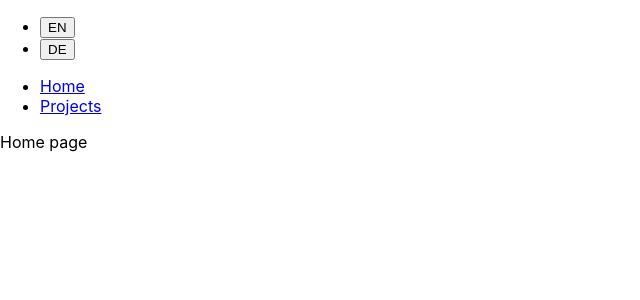
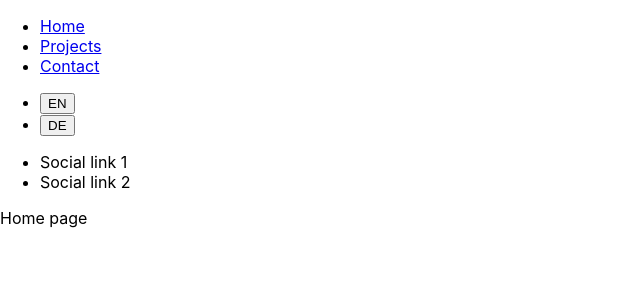
Before and after one commit to stephenjbradshaw/portfolio, a React (Create React App) app: page / in a window 1280 px wide. Shown: the top 300 px of the page, without its empty margins (0-640 px from the left). Built offline with nearby package versions, Linux system fonts and the light colour scheme.

Commit message:
Add header and footer components

```diff
--- /dev/null
+++ b/src/components/Footer.tsx
@@ -0,0 +1,5 @@
+const Footer = () => {
+  return <footer>{/* Mini nav, email, social links */}</footer>;
+};
+
+export default Footer;
--- /dev/null
+++ b/src/components/Header.tsx
@@ -0,0 +1,41 @@
+import {useTranslation} from "react-i18next";
+import {Link} from "react-router-dom";
+
+const Header = () => {
+  const {i18n} = useTranslation();
+
+  return (
+    <header>
+      <nav>
+        {/* Nav is dropdown on mobile, header on desktop */}
+        <ul>
+          <li>
+            <Link to={`/`}>Home</Link>
+          </li>
+          <li>
+            <Link to={`projects`}>Projects</Link>
+          </li>
+          <li>
+            <Link to={`contact`}>Contact</Link>
+          </li>
+        </ul>
+      </nav>
+      {/* Language selector */}
+      <ul>
+        <li>
+          <button onClick={() => i18n.changeLanguage("en")}>EN</button>
+        </li>
+        <li>
+          <button onClick={() => i18n.changeLanguage("de")}>DE</button>
+        </li>
+      </ul>
+      {/* Social links */}
+      <ul>
+        <li>Social link 1</li>
+        <li>Social link 2</li>
+      </ul>
+    </header>
+  );
+};
+
+export default Header;
--- a/src/routes/Root.tsx
+++ b/src/routes/Root.tsx
@@ -1,34 +1,17 @@
-import {Link, Outlet} from "react-router-dom";
+import {Outlet} from "react-router-dom";
 import {ThemeProvider} from "styled-components";
 import {main} from "../themes/main";
-import {useTranslation} from "react-i18next";
+import Header from "../components/Header";
+import Footer from "../components/Footer";
 
 const Root = () => {
-  const {i18n} = useTranslation();
-
   return (
     <ThemeProvider theme={main}>
-      <ul>
-        <li>
-          <button onClick={() => i18n.changeLanguage("en")}>EN</button>
-        </li>
-        <li>
-          <button onClick={() => i18n.changeLanguage("de")}>DE</button>
-        </li>
-      </ul>
-      <nav>
-        <ul>
-          <li>
-            <Link to={`/`}>Home</Link>
-          </li>
-          <li>
-            <Link to={`projects`}>Projects</Link>
-          </li>
-        </ul>
-      </nav>
-      <div id="detail">
+      <Header />
+      <main>
         <Outlet />
-      </div>
+      </main>
+      <Footer />
     </ThemeProvider>
   );
 };
```
Also changed, not shown: src/routes/Home.tsx (+7 -0 lines).
